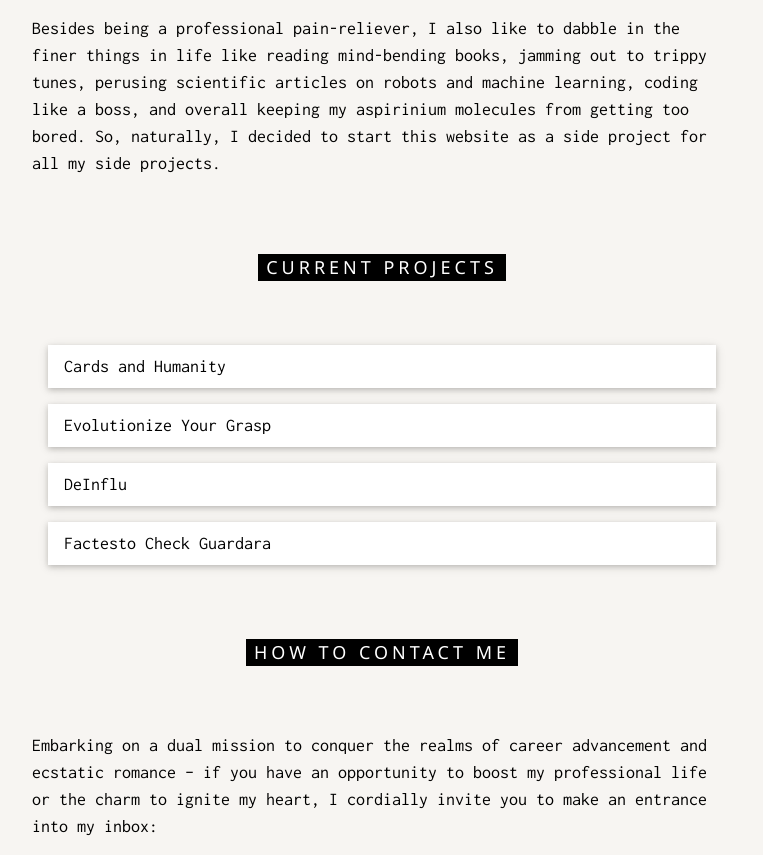
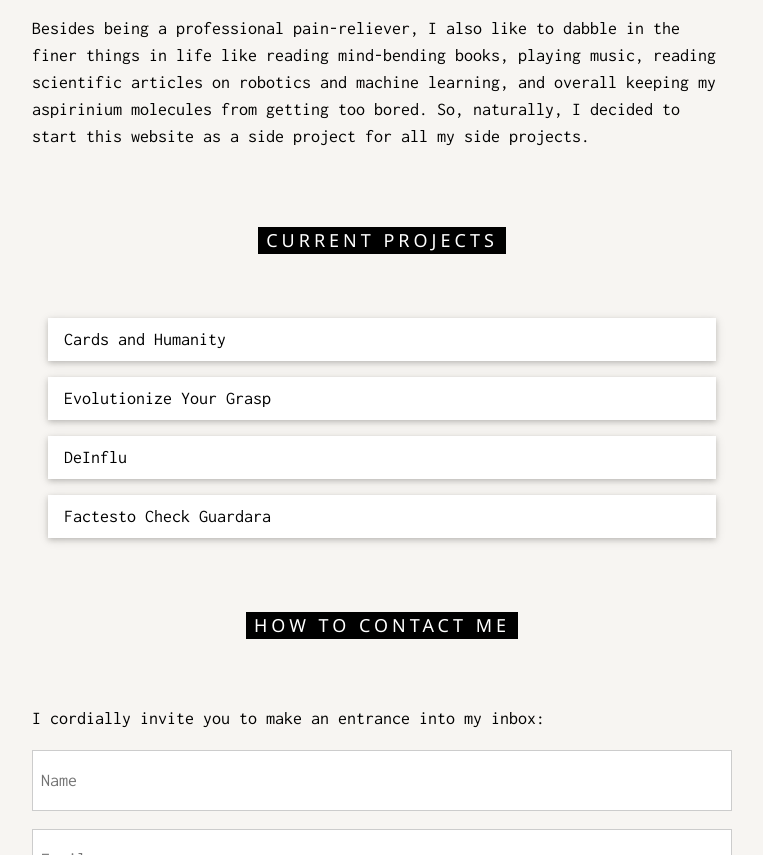
Before and after one commit to aspirinium/aspirinium.github.io, a plain HTML site: page index.html in a window 1280 px wide. Shown: the part 840-1695 px from the top of the page, without its empty margins (258-1021 px from the left). Drawn offline with nearby package versions, Linux system fonts and the light colour scheme.

Commit message:
Update index.html

```diff
--- a/index.html
+++ b/index.html
@@ -56,7 +56,7 @@
         <div class="w3-content" style="max-width:700px">
             <h5 class="w3-center w3-padding-64"><span class="w3-tag w3-wide">CHEERS, MATES</span></h5>
             <p>My name is Irina, but you can refer to me as Aspirina because of my pain-relieving qualities.</p>
-            <p>Besides being a professional pain-reliever, I also like to dabble in the finer things in life like reading mind-bending books, jamming out to trippy tunes, perusing scientific articles on robots and machine learning, coding like a boss, and overall keeping my aspirinium molecules from getting too bored. So, naturally, I decided to start this website as a side project for all my side projects.</p>
+            <p>Besides being a professional pain-reliever, I also like to dabble in the finer things in life like reading mind-bending books, playing music, reading scientific articles on robotics and machine learning, and overall keeping my aspirinium molecules from getting too bored. So, naturally, I decided to start this website as a side project for all my side projects.</p>
         </div>
     </div>
 
@@ -92,7 +92,7 @@
     <div class="w3-container" id="contact" style="padding-bottom:32px;">
         <div class="w3-content" style="max-width:700px">
             <h5 class="w3-center w3-padding-48"><span class="w3-tag w3-wide">HOW TO CONTACT ME</span></h5>
-            <p>Embarking on a dual mission to conquer the realms of career advancement and ecstatic romance – if you have an opportunity to boost my professional life or the charm to ignite my heart, I cordially invite you to make an entrance into my inbox:</p>
+            <p>I cordially invite you to make an entrance into my inbox:</p>
             <form action="https://formsubmit.co/4ae4ee13fa726c80a13827322c7038b8" method="POST" target="_blank">
                 <p><input class="w3-input w3-padding-16 w3-border" type="text" placeholder="Name" required name="name"></p>
                 <p><input class="w3-input w3-padding-16 w3-border" type="email" placeholder="Email" required name="email"></p>
```
